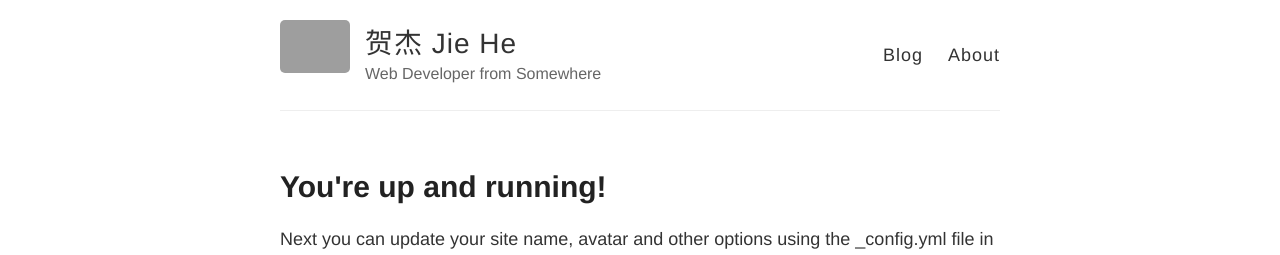
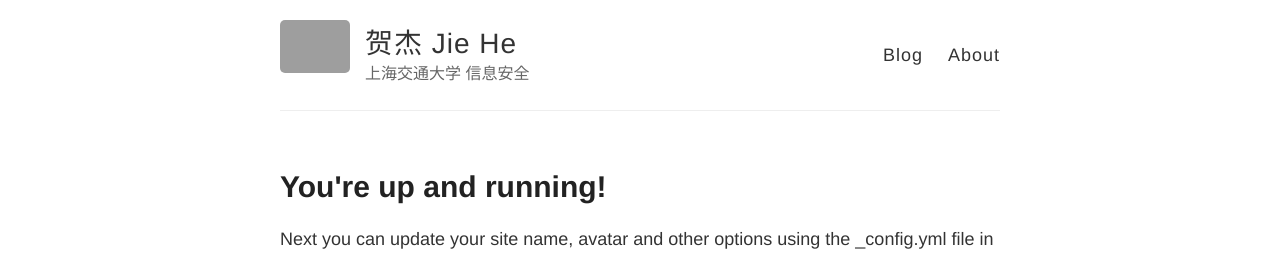
Before and after one commit to nexipher/nexipher.github.io, a Jekyll site: the page built from _posts/2014-3-3-Hello-World.md, in a window 1280 px wide. Shown: the top 255 px of the page. Built offline with Jekyll 4.4.1, drawn with Linux system fonts in a browser that asks for light colours; grey boxes are pictures that could not be loaded.

Commit message:
next try

```diff
--- a/_config.yml
+++ b/_config.yml
@@ -6,7 +6,7 @@
 name: 贺杰 Jie He
 
 # Short bio or description (displayed in the header)
-description: Web Developer from Somewhere
+description: 上海交通大学 信息安全
 
 # URL of your avatar or profile pic (you could use your GitHub profile pic)
 avatar: https://raw.githubusercontent.com/barryclark/jekyll-now/master/images/jekyll-logo.png
```
